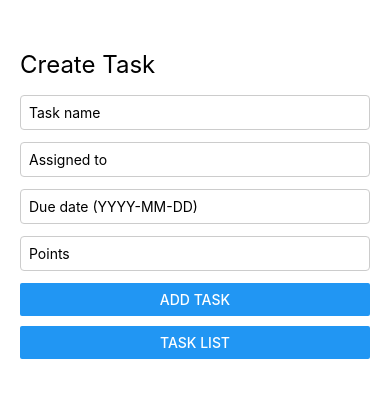
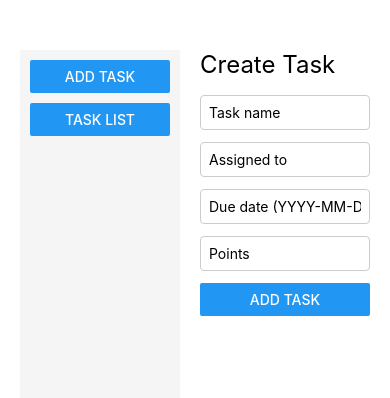
Before and after one commit to htr89/home_chores, a React Native app: screen / in a window 390 px wide. Shown: the top 398 px of the page. Built offline with nearby package versions, Linux system fonts and the light colour scheme.

Commit message:
Add NavigationBar component

```diff
--- a/frontend/App.js
+++ b/frontend/App.js
@@ -1,5 +1,6 @@
 import React, {useState, useEffect} from 'react';
 import {View, Text, TextInput, Button, FlatList, StyleSheet} from 'react-native';
+import NavigationBar from './NavigationBar';
 
 function TaskList({navigate}) {
     const [tasks, setTasks] = useState([]);
@@ -25,7 +26,7 @@ function TaskList({navigate}) {
                     </View>
                 )}
             />
-            <Button title="Create Task" onPress={() => navigate('create')}/>
+            {/* Navigation handled by NavigationBar */}
         </View>
     );
 }
@@ -79,8 +80,6 @@ function TaskCreate({navigate}) {
                 style={styles.input}
             />
             <Button title="Add Task" onPress={handleSubmit}/>
-            <View style={{height: 10}}/>
-            <Button title="Task List" onPress={() => navigate('list')}/>
         </View>
     );
 }
@@ -91,6 +90,7 @@ export default function App() {
 
     return (
         <View style={styles.app}>
+            <NavigationBar navigate={navigate} />
             {page === 'create' ? (
                 <TaskCreate navigate={navigate}/>
             ) : (
@@ -101,8 +101,8 @@ export default function App() {
 }
 
 const styles = StyleSheet.create({
-    app: {flex: 1, padding: 20, paddingTop: 50},
-    container: {flex: 1},
+    app: {flex: 1, flexDirection: 'row', padding: 20, paddingTop: 50},
+    container: {flex: 1, paddingLeft: 20},
     title: {fontSize: 24, marginBottom: 16},
     input: {
         borderWidth: 1,
--- /dev/null
+++ b/frontend/NavigationBar.js
@@ -0,0 +1,20 @@
+import React from 'react';
+import { View, Button, StyleSheet } from 'react-native';
+
+export default function NavigationBar({ navigate }) {
+    return (
+        <View style={styles.nav}>
+            <Button title="Add Task" onPress={() => navigate('create')} />
+            <View style={{height: 10}} />
+            <Button title="Task List" onPress={() => navigate('list')} />
+        </View>
+    );
+}
+
+const styles = StyleSheet.create({
+    nav: {
+        width: 160,
+        padding: 10,
+        backgroundColor: '#f5f5f5',
+    },
+});
```
